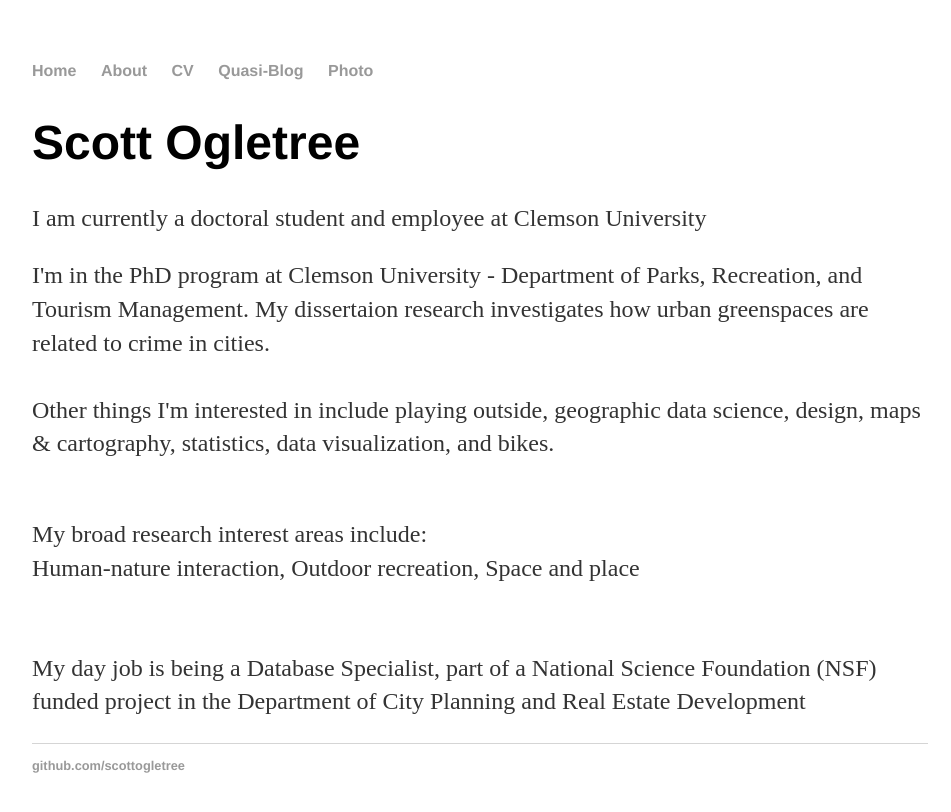
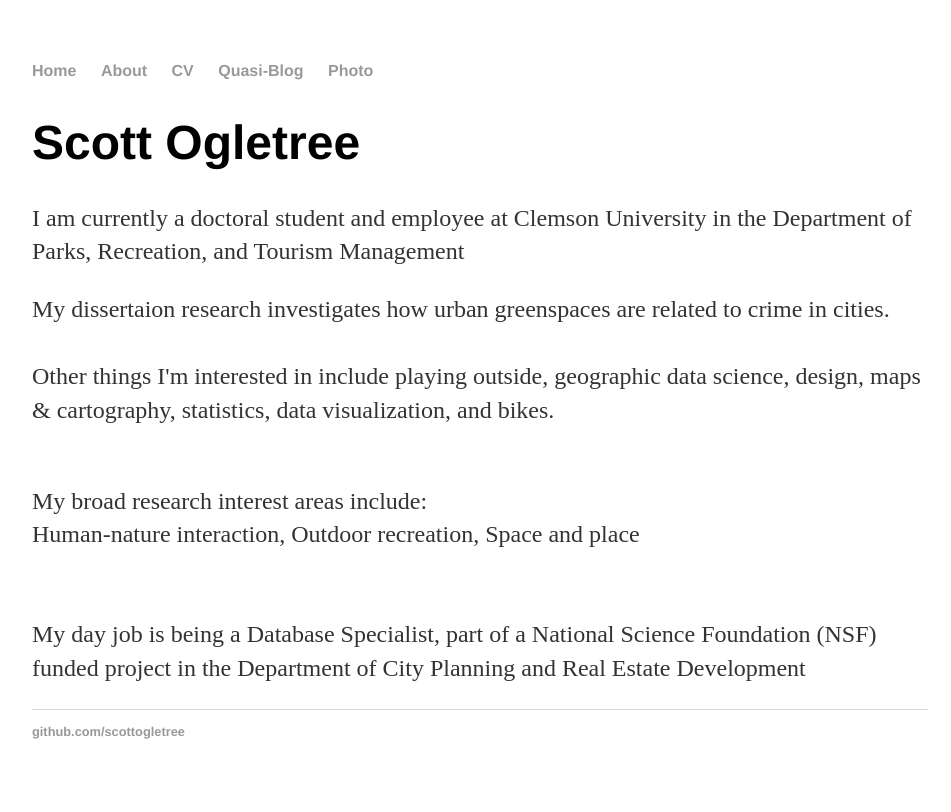
Before and after one commit to scottogletree/ogletrees.github.io, a Jekyll site: the page built from index.html, in a window 1280 px wide. Shown: the top 812 px of the page, without its empty margins (160-1111 px from the left). Built offline with Jekyll 4.4.1, drawn with Linux system fonts in a browser that asks for light colours.

Commit message:
Update index.html

```diff
--- a/index.html
+++ b/index.html
@@ -5,12 +5,12 @@
 
 		<div class="blurb">
 			<h1>Scott Ogletree</h1>
-			<p>I am currently a doctoral student and employee at Clemson University</p>
+			<p>I am currently a doctoral student and employee at Clemson University in the Department of Parks, Recreation, and Tourism Management</p>
 		</div>
 
 
 
-<p>I'm in the PhD program at Clemson University - Department of Parks, Recreation, and Tourism Management. My dissertaion research investigates how urban greenspaces are related to crime in cities.<br>
+<p>My dissertaion research investigates how urban greenspaces are related to crime in cities.<br>
 <br>
 Other things I'm interested in include playing outside, geographic data science, design, maps & cartography, statistics, data visualization, and bikes.<br>
 <br>
```
